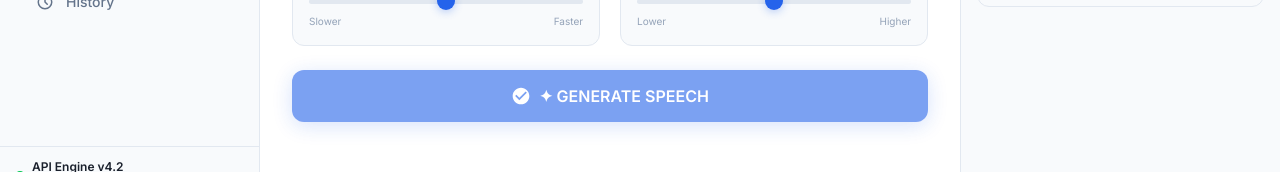
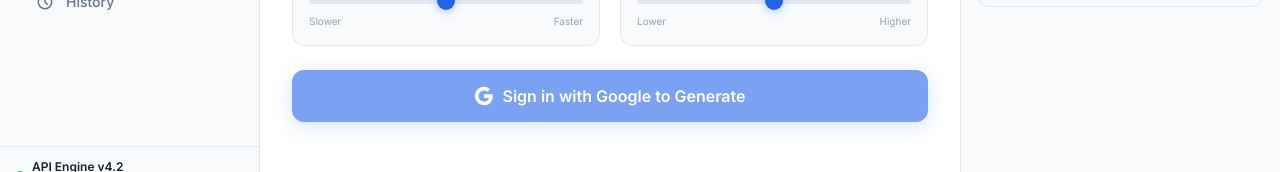
Before and after one commit to Rehman-AI/inovex-tts-web, a Next.js app in the folder frontend/: page /studio in a window 1280 px wide. Shown: the part 598-770 px from the top of the page. Built offline with nearby package versions, Linux system fonts and the light colour scheme; no server answers.

Commit message:
feat: require Google Sign-In to generate speech in studio

```diff
--- a/frontend/src/app/studio/page.tsx
+++ b/frontend/src/app/studio/page.tsx
@@ -1,6 +1,7 @@
 "use client";
 
 import { useState, useCallback } from "react";
+import { signIn, useSession } from "next-auth/react";
 
 const API_URL = process.env.NEXT_PUBLIC_API_URL || "http://localhost:8000";
 import VoiceSelector from "@/components/VoiceSelector";
@@ -38,6 +39,7 @@
 
 /* ─── Studio Page ────────────────────────────────────────────── */
 export default function StudioPage() {
+  const { data: session } = useSession();
   const [text, setText] = useState("");
   const [voice, setVoice] = useState("en-US-JennyNeural");
   const [ratePct, setRatePct] = useState(0);
@@ -51,6 +53,11 @@
   const charCount = text.length;
 
   const handleGenerate = useCallback(async () => {
+    if (!session) {
+      signIn("google");
+      return;
+    }
+
     if (!text.trim()) return;
     setIsGenerating(true);
     setError(null);
@@ -347,6 +354,16 @@
                 </svg>
                 Generating Speech...
               </>
+            ) : !session ? (
+              <>
+                <svg className="w-5 h-5" viewBox="0 0 24 24">
+                  <path fill="currentColor" d="M22.56 12.25c0-.78-.07-1.53-.2-2.25H12v4.26h5.92a5.06 5.06 0 01-2.2 3.32v2.77h3.57c2.08-1.92 3.28-4.74 3.28-8.1z" />
+                  <path fill="currentColor" d="M12 23c2.97 0 5.46-.98 7.28-2.66l-3.57-2.77c-.98.66-2.23 1.06-3.71 1.06-2.86 0-5.29-1.93-6.16-4.53H2.18v2.84C3.99 20.53 7.7 23 12 23z" />
+                  <path fill="currentColor" d="M5.84 14.09c-.22-.66-.35-1.36-.35-2.09s.13-1.43.35-2.09V7.07H2.18C1.43 8.55 1 10.22 1 12s.43 3.45 1.18 4.93l2.85-2.22.81-.62z" />
+                  <path fill="currentColor" d="M12 5.38c1.62 0 3.06.56 4.21 1.64l3.15-3.15C17.45 2.09 14.97 1 12 1 7.7 1 3.99 3.47 2.18 7.07l3.66 2.84c.87-2.6 3.3-4.53 6.16-4.53z" />
+                </svg>
+                Sign in with Google to Generate
+              </>
             ) : (
               <>
                 <svg className="w-5 h-5" fill="currentColor" viewBox="0 0 24 24">
```
